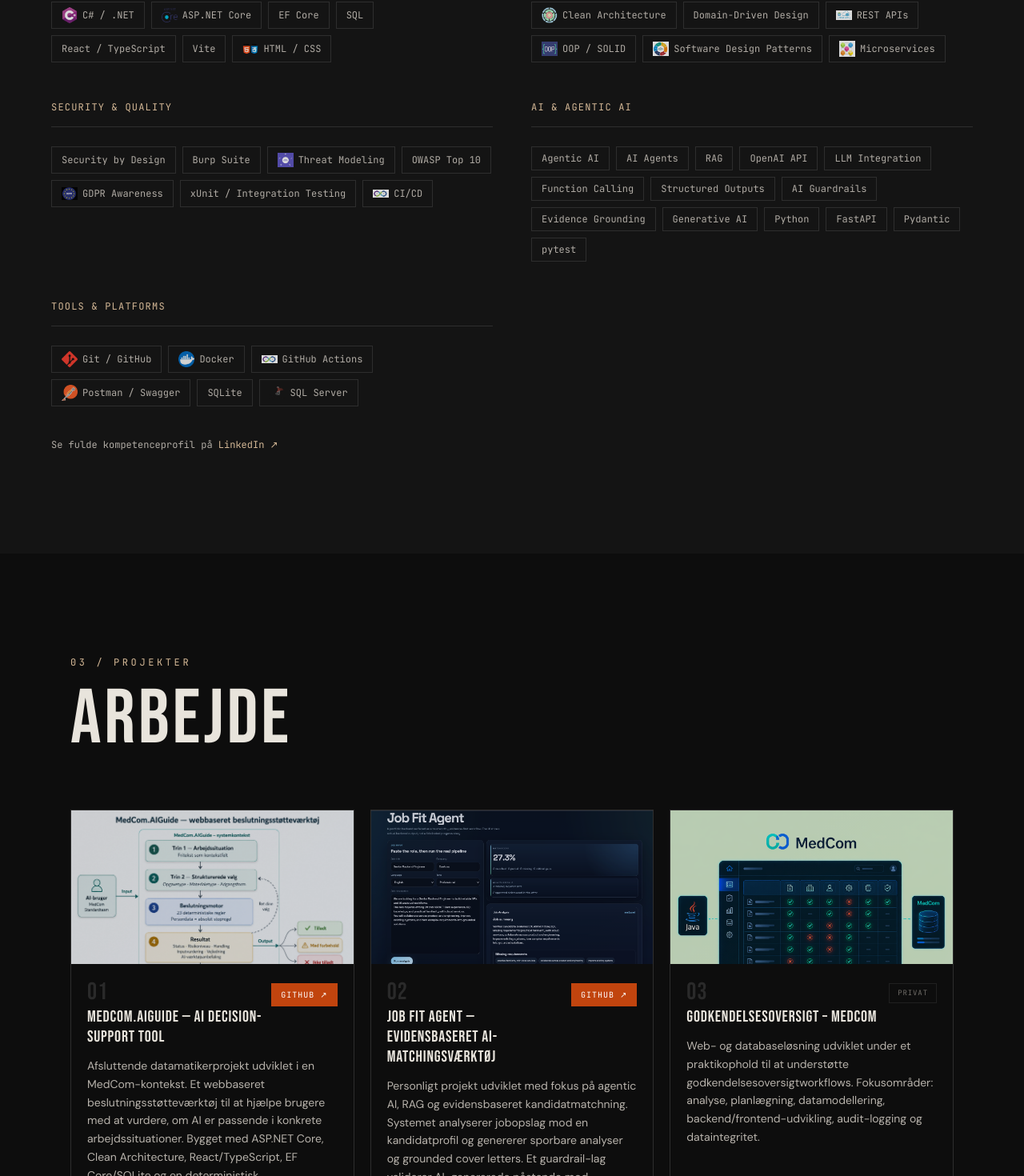
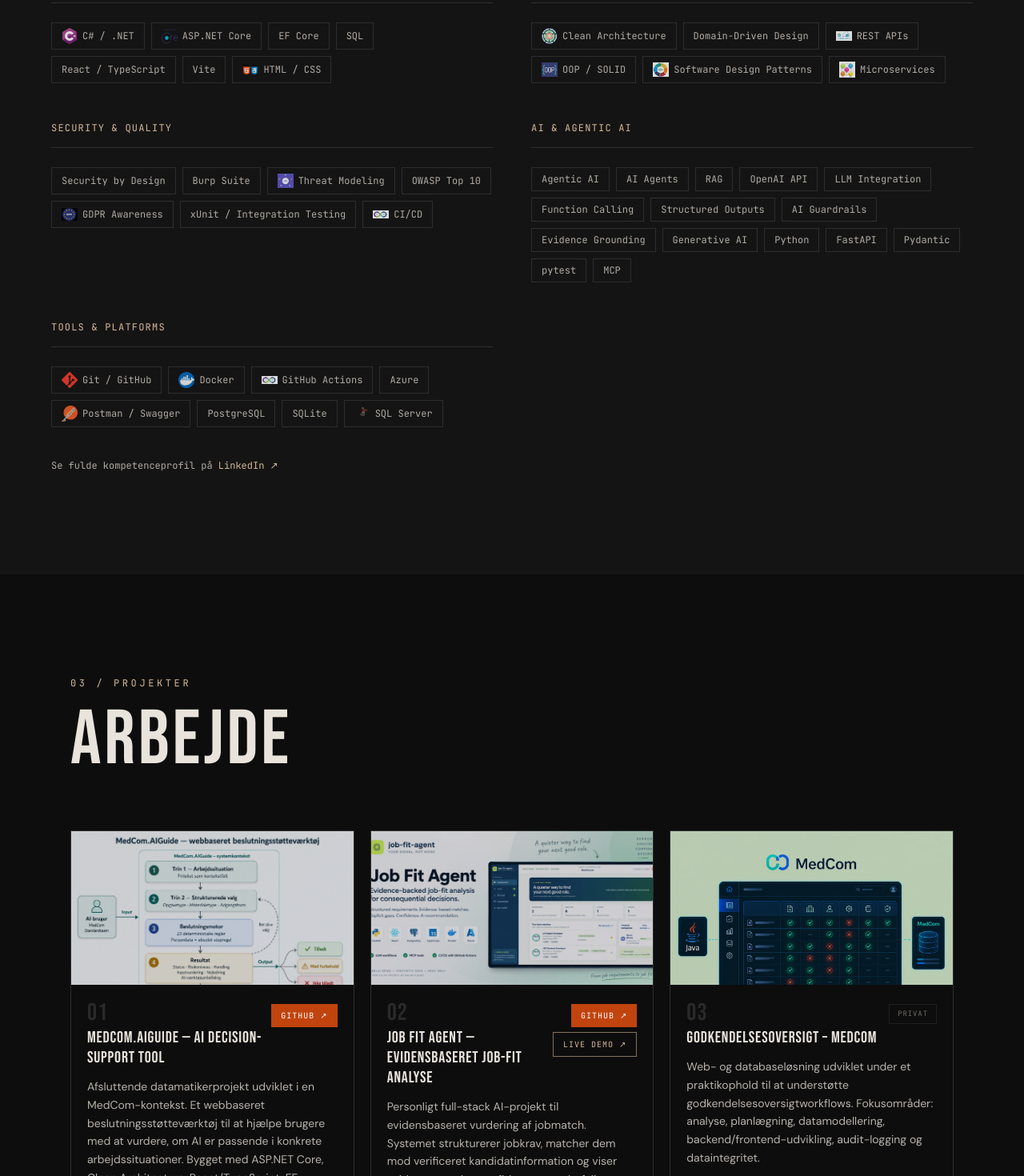
Before and after one commit to AmjadRenno/amjad-portfolio, a Next.js app: page / in a window 1280 px wide. Shown: the part 2473-3943 px from the top of the page at 80% size. Built offline with nearby package versions, Linux system fonts and the light colour scheme.

Commit message:
feat(portfolio): showcase current Job Fit Agent cloud demo

```diff
--- a/components/Projects.tsx
+++ b/components/Projects.tsx
@@ -246,15 +246,29 @@
                     {displayTitle}
                   </h3>
                 </div>
-                {p.link ? (
+                {p.link || p.live ? (
+                  <div className="shrink-0 flex flex-col items-end gap-1.5 mt-1">
+                    {p.link && (
                       <a
                         href={p.link}
                         target="_blank"
                         rel="noopener noreferrer"
-                    className="shrink-0 font-mono text-[10px] px-3 py-1.5 bg-rust text-white hover:opacity-90 transition-opacity uppercase tracking-widest whitespace-nowrap mt-1"
+                        className="font-mono text-[10px] px-3 py-1.5 bg-rust text-white hover:opacity-90 transition-opacity uppercase tracking-widest whitespace-nowrap"
                       >
                         GitHub ↗
                       </a>
+                    )}
+                    {p.live && (
+                      <a
+                        href={p.live}
+                        target="_blank"
+                        rel="noopener noreferrer"
+                        className="font-mono text-[10px] px-3 py-1.5 border border-accent/60 text-accent hover:bg-accent/10 transition-all duration-200 uppercase tracking-widest whitespace-nowrap"
+                      >
+                        {proj.liveDemoLabel} ↗
+                      </a>
+                    )}
+                  </div>
                 ) : (
                   <span className="shrink-0 font-mono text-[9px] px-2.5 py-1 border border-border/60 text-muted/60 uppercase tracking-widest whitespace-nowrap mt-1">
                     {proj.privateLabel}
--- a/portfolio.ts
+++ b/portfolio.ts
@@ -143,6 +143,7 @@
       "FastAPI",
       "Pydantic",
       "pytest",
+      "MCP",
     ],
   },
   {
@@ -151,7 +152,9 @@
       "Git / GitHub",
       "Docker",
       "GitHub Actions",
+      "Azure",
       "Postman / Swagger",
+      "PostgreSQL",
       "SQLite",
       "SQL Server",
     ],
@@ -220,51 +223,63 @@
     num: "02",
     title: "Job Fit Agent",
     localizedTitle: {
-      da: "Job Fit Agent — evidensbaseret AI-matchingsværktøj",
-      en: "Job Fit Agent — evidence-first AI matching system",
+      da: "Job Fit Agent — evidensbaseret job-fit analyse",
+      en: "Job Fit Agent — evidence-backed job-fit analysis",
     },
     description:
-      "Personal project focused on agentic AI, RAG and evidence-based candidate matching. The system analyzes job postings against a candidate profile and generates traceable analyses and grounded cover letters. A guardrail layer validates AI-generated claims against verified candidate data to reduce the risk of hallucinated qualifications.",
-    tags: ["Python", "FastAPI", "React", "TypeScript", "RAG", "OpenAI API", "Structured Outputs", "Function Calling", "Pydantic", "pytest", "AI Guardrails"],
-    link: "https://github.com/AmjadRenno/Job-Fit-Agent",
-    live: null,
-    image: "/projectImages/match-analysis.png",
+      "Personal full-stack AI project for evidence-backed job-fit assessment. The system structures job requirements, matches them against verified candidate evidence, and presents supporting evidence, gaps, confidence, and recommendations. Built with FastAPI, React/TypeScript, and PostgreSQL, with LLM workflows, a bounded agentic-search flow, and read-only MCP tools. The public demo runs on Azure with Docker and automated CI/CD through GitHub Actions.",
+    tags: ["Python", "FastAPI", "React", "TypeScript", "PostgreSQL", "LLM", "MCP", "Docker", "Azure", "GitHub Actions", "CI/CD"],
+    link: "https://github.com/AmjadRenno/job-fit-agent-cloud-demo",
+    live: "https://calm-wave-00271bf0f.4.azurestaticapps.net",
+    image: "/projectImages/Job-fit-agent-Social Preview.png",
     featured: true,
     details: {
       da: {
-        description: "Personligt projekt udviklet med fokus på agentic AI, RAG og evidensbaseret kandidatmatchning. Systemet analyserer jobopslag mod en kandidatprofil og genererer sporbare analyser og grounded cover letters. Et guardrail-lag validerer AI-genererede påstande mod verificerede kandidatdata for at reducere risikoen for hallucinerede kvalifikationer.",
-        context: "Personligt projekt udviklet med fokus på agentic AI, RAG og evidensbaseret kandidatmatchning.",
-        role: "Full-stack udvikler (personligt projekt).",
+        description: "Personligt full-stack AI-projekt til evidensbaseret vurdering af jobmatch. Systemet strukturerer jobkrav, matcher dem mod verificeret kandidatinformation og viser evidens, mangler, confidence og anbefalinger. Løsningen er bygget med FastAPI, React/TypeScript og PostgreSQL og inkluderer LLM-workflows, et afgrænset agentic search-flow og read-only MCP-værktøjer. Den offentlige demo kører på Azure med Docker og automatiseret CI/CD via GitHub Actions.",
+        context: "Personligt portfolio-projekt udviklet som et reviewbart beslutningsstøttesystem til job-fit analyse med fokus på evidens, sporbarhed, menneskelig kontrol og sikre AI-grænser.",
+        role: "Full-stack udvikler / AI softwareudvikler (personligt projekt).",
         built: [
-          "Kandidat- og jobanalyse",
-          "Grounded cover letters",
-          "Sporbare AI-analyser",
-          "RAG-baseret informationsflow",
-          "Guardrail-validering af AI-påstande",
+          "Struktureret LLM-analyse af jobkrav",
+          "Deterministisk evidensbaseret matching med gaps, confidence og anbefaling",
+          "Server-side søgning, filtrering og persisted analyser",
+          "Afgrænset opt-in agentic search fallback",
+          "Lokal MCP-server med fire read-only tools",
+          "React/TypeScript dashboard og FastAPI backend",
+          "PostgreSQL persistence",
+          "Docker-baseret runtime og Azure deployment",
         ],
-        techStack: "Python · FastAPI · React · TypeScript · RAG · OpenAI API · Structured Outputs · Function Calling · Pydantic · pytest",
+        techStack: "Python · FastAPI · React · TypeScript · PostgreSQL · LLM workflows · MCP · Docker · Azure · GitHub Actions",
         quality: [
-          "AI Guardrails",
-          "Evidence Grounding",
-          "GitHub",
+          "307 backend-tests bestået, 1 skipped",
+          "Read-only public demo med syntetiske data",
+          "Backend-enforced demo safety boundaries",
+          "GitHub Actions CI/CD",
+          "OIDC og Managed Identity til Azure deployment",
+          "Dokumenteret arkitektur og sikkerhedsgrænser",
         ],
       },
       en: {
-        description: "Personal project focused on agentic AI, RAG and evidence-based candidate matching. The system analyzes job postings against a candidate profile and generates traceable analyses and grounded cover letters. A guardrail layer validates AI-generated claims against verified candidate data to reduce the risk of hallucinated qualifications.",
-        context: "Personal project focused on agentic AI, RAG and evidence-based candidate matching.",
-        role: "Full-stack developer (personal project).",
+        description: "Personal full-stack AI project for evidence-backed job-fit assessment. The system structures job requirements, matches them against verified candidate evidence, and presents supporting evidence, gaps, confidence, and recommendations. Built with FastAPI, React/TypeScript, and PostgreSQL, with LLM workflows, a bounded agentic-search flow, and read-only MCP tools. The public demo runs on Azure with Docker and automated CI/CD through GitHub Actions.",
+        context: "Personal portfolio project developed as a reviewable job-fit decision-support system with emphasis on evidence, traceability, human control, and bounded AI behavior.",
+        role: "Full-stack developer / AI software developer (personal project).",
         built: [
-          "Candidate and job analysis",
-          "Grounded cover letters",
-          "Traceable AI analyses",
-          "RAG-based information flow",
-          "Guardrail validation of AI claims",
+          "Structured LLM analysis of job requirements",
+          "Deterministic evidence-backed matching with gaps, confidence, and recommendation",
+          "Server-side search, filtering, and persisted analyses",
+          "Bounded opt-in agentic-search fallback",
+          "Local MCP server with four read-only tools",
+          "React/TypeScript dashboard and FastAPI backend",
+          "PostgreSQL persistence",
+          "Docker-based runtime and Azure deployment",
         ],
-        techStack: "Python · FastAPI · React · TypeScript · RAG · OpenAI API · Structured Outputs · Function Calling · Pydantic · pytest",
+        techStack: "Python · FastAPI · React · TypeScript · PostgreSQL · LLM workflows · MCP · Docker · Azure · GitHub Actions",
         quality: [
-          "AI Guardrails",
-          "Evidence Grounding",
-          "GitHub",
+          "307 backend tests passed, 1 skipped",
+          "Read-only public demo with synthetic data",
+          "Backend-enforced demo safety boundaries",
+          "GitHub Actions CI/CD",
+          "OIDC and Managed Identity for Azure deployment",
+          "Documented architecture and security boundaries",
         ],
       },
     },
@@ -713,7 +728,7 @@
         [
           { text: "Mit personlige projekt, " },
           { text: "Job Fit Agent", className: "text-accent" },
-          { text: ", arbejder jeg med agentic AI, RAG og evidensbaseret kandidatmatchning. Jeg bruger OpenAI API, function calling, structured outputs og evidence-grounded validering til at reducere risikoen for hallucinerede kvalifikationer." },
+          { text: ", er et full-stack AI-system til evidensbaseret job-fit analyse. Jeg arbejder her med FastAPI, React/TypeScript, PostgreSQL, LLM-workflows, afgrænsede agentic flows og MCP. Projektet er containeriseret med Docker og deployet på Azure med automatiseret CI/CD via GitHub Actions, OIDC og Managed Identity." },
         ],
         [
           { text: "Jeg har en særlig interesse for " },
@@ -725,7 +740,7 @@
         { num: "", label: "NYUDDANNET DATAMATIKER — UCL VEJLE 2026" },
         { num: "", label: "PRAKTISK ERFARING FRA MEDCOM"             },
         { num: "", label: "C# / .NET / ASP.NET CORE / SQL"           },
-        { num: "", label: "AGENTIC AI / RAG / OPENAI API"            },
+        { num: "", label: "AGENTIC AI / MCP / AZURE / CI/CD"         },
       ] as Stat[],
     },
 
@@ -744,6 +759,7 @@
       moreLinkLabel: "GitHub",
       loadMoreLabel: "Se flere projekter",
       viewDetailsLabel: "Se detaljer",
+      liveDemoLabel: "Live demo",
       detailsContextLabel: "Kontekst",
       detailsRoleLabel: "Min rolle",
       detailsBuiltLabel: "Bygget",
@@ -839,7 +855,7 @@
         [
           { text: "My personal project, " },
           { text: "Job Fit Agent", className: "text-accent" },
-          { text: ", focuses on agentic AI, RAG, and evidence-based candidate matching. I use OpenAI API, function calling, structured outputs, and evidence-grounded validation to reduce the risk of hallucinated qualifications." },
+          { text: ", is a full-stack AI system for evidence-backed job-fit analysis. It uses FastAPI, React/TypeScript, PostgreSQL, LLM workflows, bounded agentic flows, and MCP. The project is containerized with Docker and deployed on Azure with automated CI/CD through GitHub Actions, OIDC, and Managed Identity." },
         ],
         [
           { text: "I have a particular interest in " },
@@ -851,7 +867,7 @@
         { num: "", label: "NEWLY GRADUATED COMPUTER SCIENCE AP GRADUATE — UCL VEJLE 2026" },
         { num: "", label: "PRACTICAL EXPERIENCE FROM MEDCOM"                                },
         { num: "", label: "C# / .NET / ASP.NET CORE / SQL"                                  },
-        { num: "", label: "AGENTIC AI / RAG / OPENAI API"                                   },
+        { num: "", label: "AGENTIC AI / MCP / AZURE / CI/CD"                                },
       ] as Stat[],
     },
 
@@ -870,6 +886,7 @@
       moreLinkLabel: "GitHub",
       loadMoreLabel: "Show more projects",
       viewDetailsLabel: "View details",
+      liveDemoLabel: "Live demo",
       detailsContextLabel: "Context",
       detailsRoleLabel: "My role",
       detailsBuiltLabel: "Built",
```
Also changed, not shown: public/projectImages/Job-fit-agent-Social Preview.png (added). Lines whose indentation alone changed are shown as unchanged.
